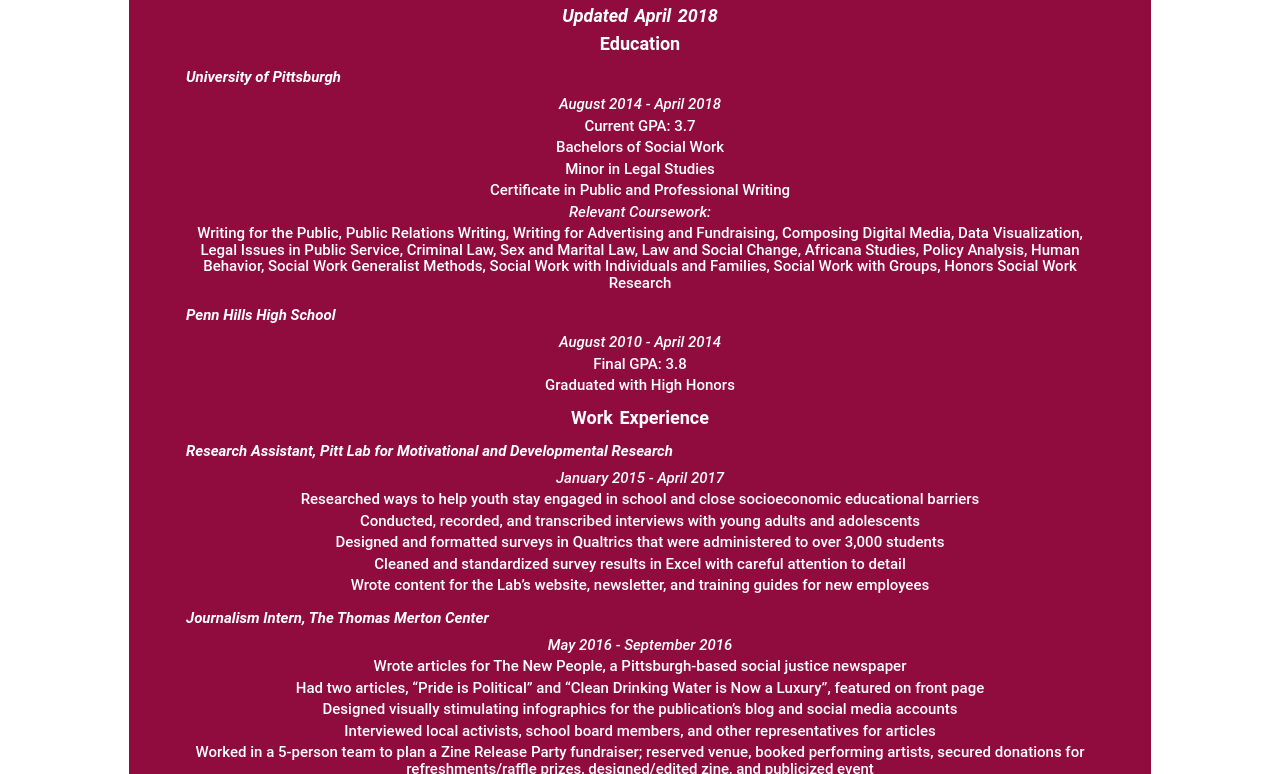
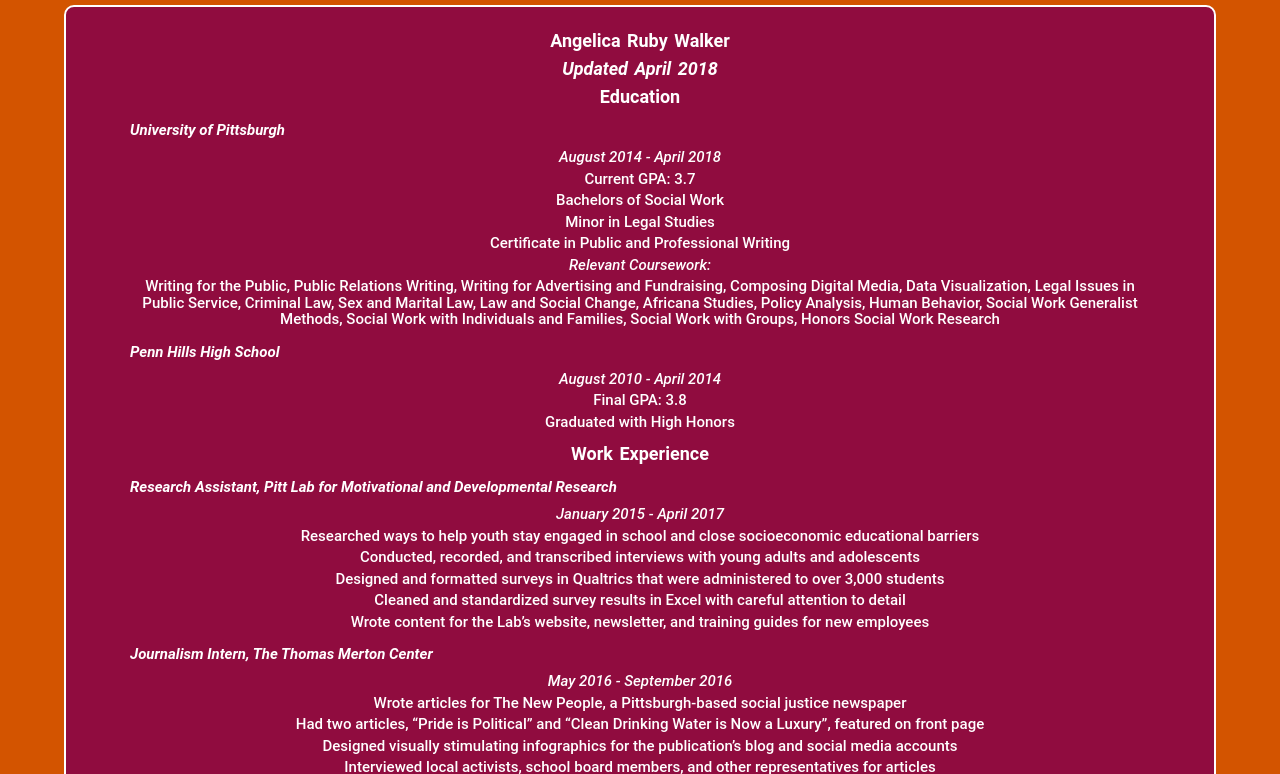
Before and after one commit to ruby-walker/ruby-walker.github.io, a plain HTML site: page about.html in a window 1280 px wide. Shown: the part 144-918 px from the top of the page. Drawn offline with nearby package versions, Linux system fonts and the light colour scheme.

Commit message:
Update about.html

```diff
--- a/about.html
+++ b/about.html
@@ -12,8 +12,8 @@
   <body>
     <script src="https://ajax.googleapis.com/ajax/libs/jquery/1.11.0/jquery.min.js"></script>
     <script src="js/bootstrap.min.js"></script>
-	<div class="container">
 
+	<div class="jumbotron"><div class="container2">
 		<a href="index.html"><h2>Angelica Ruby Walker</h2></a>
 		<h3 text-align="center">MSW Student at University of Pittsburgh School of Social Work</h3>
 
@@ -110,7 +110,8 @@
 
 
 
-          </div>
+          </div> </div> </div>
+
 
           <h4>© 2018 Angelica "Ruby" Walker ~ <a href="https://github.com/ruby-walker" target="_blank">ruby-walker on GitHub</a> ~ <a href="mailto:avw7@pitt.edu">avw7@pitt.edu</a></h4>
         </div>
```
